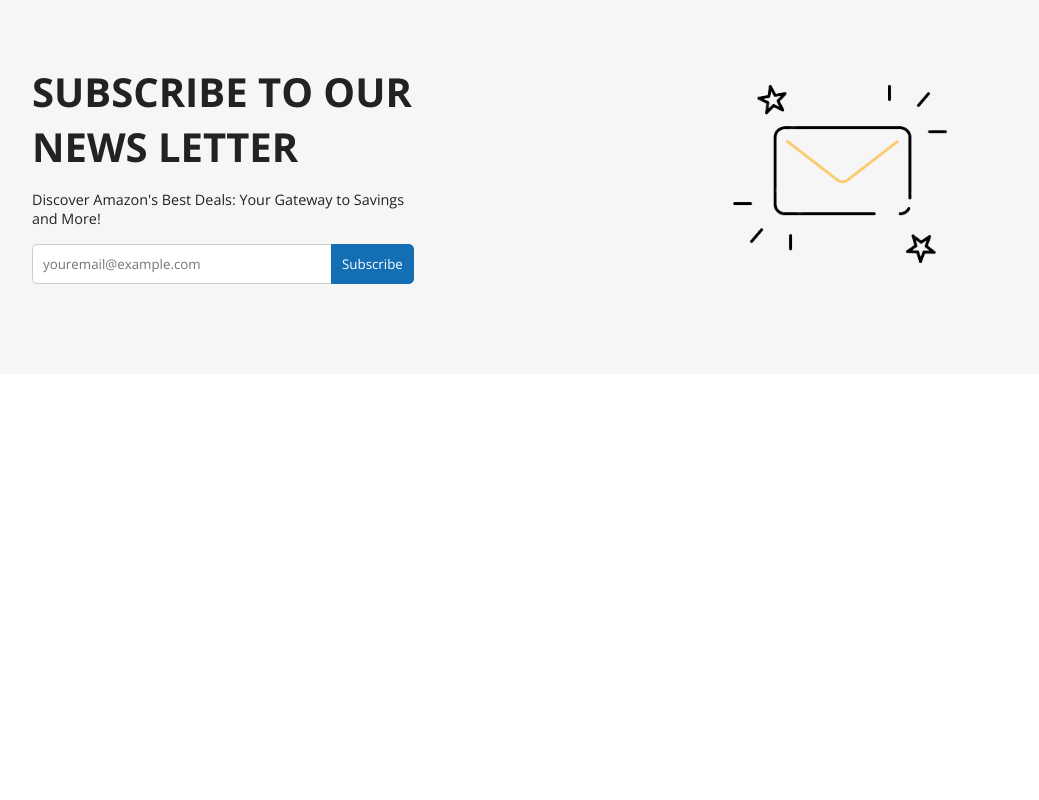
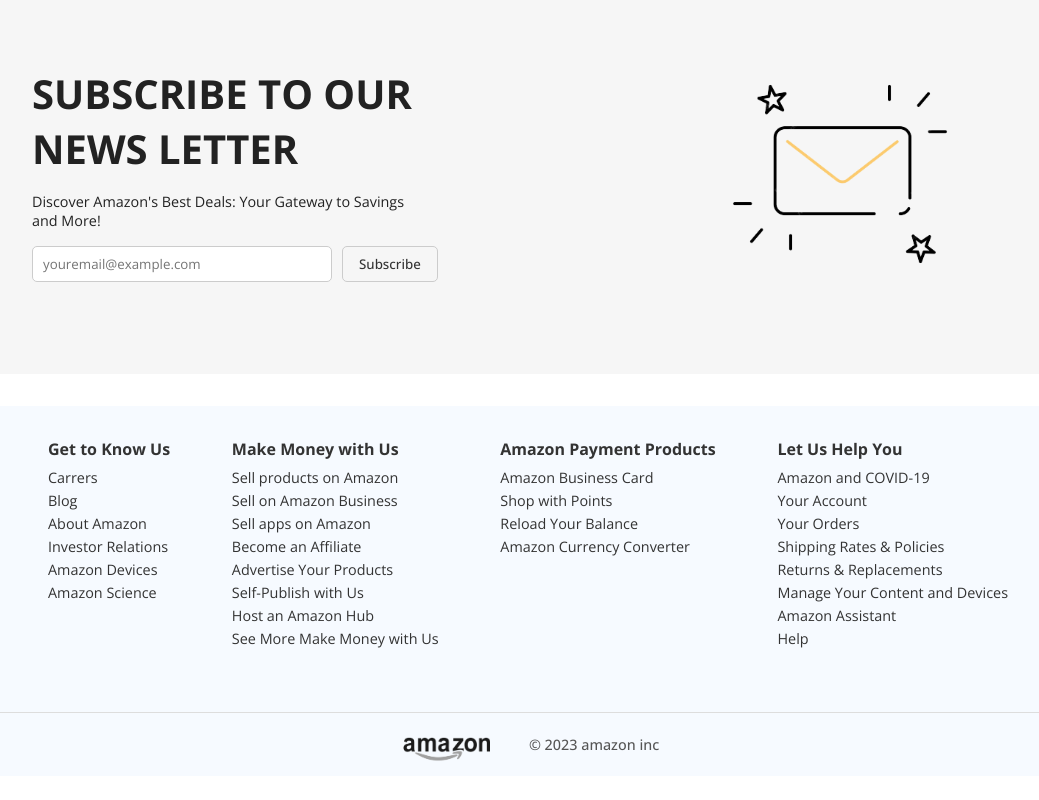
Before and after one commit to greatochuko/amazon-clone, a React (Vite) app: page / in a window 1280 px wide. Shown: the part 2183-2983 px from the top of the page, without its empty margins (112-1151 px from the left). After the commit the page ends 2959 px from the top, so only its background shows below. Built offline with nearby package versions, Linux system fonts and the light colour scheme.

Commit message:
finished footer, HomePage complete

```diff
--- a/src/AppLayout.jsx
+++ b/src/AppLayout.jsx
@@ -1,11 +1,13 @@
 import { Outlet } from "react-router-dom";
 import Header from "./components/Header";
+import Footer from "./components/Footer";
 
 export default function AppLayout() {
   return (
     <>
       <Header />
       <Outlet />
+      <Footer />
     </>
   );
 }
--- /dev/null
+++ b/src/components/Footer.jsx
@@ -0,0 +1,114 @@
+import styles from "./Footer.module.css";
+
+export default function Footer() {
+  return (
+    <footer className={styles.footer}>
+      <div className={styles.links}>
+        <div className={styles.linkGroup}>
+          <h3 className={styles.title}>Get to Know Us</h3>
+          <ul>
+            <li>
+              <a href="#">Carrers</a>
+            </li>
+            <li>
+              <a href="#">Blog</a>
+            </li>
+            <li>
+              <a href="#">About Amazon</a>
+            </li>
+            <li>
+              <a href="#">Investor Relations</a>
+            </li>
+            <li>
+              <a href="#">Amazon Devices</a>
+            </li>
+            <li>
+              <a href="#">Amazon Science</a>
+            </li>
+          </ul>
+        </div>
+        <div className={styles.linkGroup}>
+          <h3 className={styles.title}>Make Money with Us</h3>
+          <ul>
+            <li>
+              <a href="#">Sell products on Amazon</a>
+            </li>
+            <li>
+              <a href="#">Sell on Amazon Business</a>
+            </li>
+            <li>
+              <a href="#">Sell apps on Amazon</a>
+            </li>
+            <li>
+              <a href="#"> Become an Affiliate</a>
+            </li>
+            <li>
+              <a href="#">Advertise Your Products</a>
+            </li>
+            <li>
+              <a href="#">Self-Publish with Us</a>
+            </li>
+            <li>
+              <a href="#">Host an Amazon Hub</a>
+            </li>
+            <li>
+              <a href="#">See More Make Money with Us</a>
+            </li>
+          </ul>
+        </div>
+        <div className={styles.linkGroup}>
+          <h3 className={styles.title}>Amazon Payment Products</h3>
+          <ul>
+            <li>
+              <a href="#">Amazon Business Card</a>
+            </li>
+            <li>
+              <a href="#">Shop with Points</a>
+            </li>
+            <li>
+              <a href="#">Reload Your Balance</a>
+            </li>
+            <li>
+              <a href="#">Amazon Currency Converter</a>
+            </li>
+          </ul>
+        </div>
+        <div className={styles.linkGroup}>
+          <h3 className={styles.title}>Let Us Help You</h3>
+          <ul>
+            <li>
+              <a href="#">Amazon and COVID-19</a>
+            </li>
+            <li>
+              <a href="#">Your Account</a>
+            </li>
+            <li>
+              <a href="#">Your Orders</a>
+            </li>
+            <li>
+              <a href="#">Shipping Rates & Policies</a>
+            </li>
+            <li>
+              <a href="#">Returns & Replacements</a>
+            </li>
+            <li>
+              <a href="#">Manage Your Content and Devices</a>
+            </li>
+            <li>
+              <a href="#">Amazon Assistant</a>
+            </li>
+            <li>
+              <a href="#">Help</a>
+            </li>
+          </ul>
+        </div>
+      </div>
+      <div className={styles.copyright}>
+        <a href="#">
+          <img src="amazon-logo.png" alt="logo" />
+        </a>
+        <p>&copy; {new Date().getFullYear()} amazon inc</p>
+      </div>
+    </footer>
+  );
+}
--- /dev/null
+++ b/src/components/Footer.module.css
@@ -0,0 +1,60 @@
+.footer {
+  background-color: #f6faff;
+  color: #333;
+  margin-top: 2rem;
+}
+
+.links {
+  padding: 2rem 10rem;
+  justify-content: space-between;
+  display: flex;
+}
+
+/* .footer .linkGroup {} */
+
+.footer .title {
+  font-size: 1rem;
+  margin-bottom: 8px;
+}
+
+.linkGroup ul {
+  display: flex;
+  flex-direction: column;
+  gap: 4px;
+}
+
+.linkGroup ul li {
+  font-size: 0.9rem;
+}
+
+.copyright {
+  display: flex;
+  gap: 2rem;
+  justify-content: center;
+  align-items: center;
+  height: 4rem;
+  border-top: 1px solid #ddd;
+  padding: 1rem 10rem;
+  margin-top: 2rem;
+}
+
+.copyright a {
+  height: 100%;
+}
+
+.copyright img {
+  height: 100%;
+  margin-top: 5px;
+  filter: grayscale();
+  transition: filter 0.3s;
+}
+
+.copyright img:hover {
+  filter: grayscale(0);
+}
+
+.copyright p {
+  font-size: 0.9rem;
+  color: #555;
+  font-weight: 500;
+}
--- a/src/components/NewsLetter.jsx
+++ b/src/components/NewsLetter.jsx
@@ -1,4 +1,3 @@
-import { useRef } from "react";
 import styles from "./NewsLetter.module.css";
 
 export default function NewsLetter() {
--- a/src/components/NewsLetter.module.css
+++ b/src/components/NewsLetter.module.css
@@ -34,22 +34,24 @@
 
 .text form input[type="email"] {
   border: solid 1px #ccc;
-  padding: 10px;
-  border-radius: 5px 0 0 5px;
+  padding: 8px 10px;
+  border-radius: 5px;
   width: 300px;
 }
 
 .text form input[type="submit"] {
-  border-radius: 0 5px 5px 0;
-  border: solid 1px #146eb4;
-  background-color: #146eb4;
-  color: #fff;
-  padding: 0 10px;
+  border-radius: 5px;
+  border: solid 1px #ccc;
+  color: #333;
+  font-weight: 500;
+  background-color: #f6f6f6;
+  padding: 0 1rem;
   cursor: pointer;
-  margin-left: -1px;
-  transition: background-color 0.3s;
+  margin-left: 10px;
+  transition: 0.3s;
 }
 
 .text form input[type="submit"]:hover {
-  background-color: #04599b;
+  background-color: #146eb4;
+  color: #fff;
 }
--- a/src/index.css
+++ b/src/index.css
@@ -7,10 +7,6 @@
   text-decoration: none;
   list-style: none;
   font-family: "Open Sans", sans-serif;
-}
-
-body {
-  padding-bottom: 100vh;
 }
 
 button {
```
